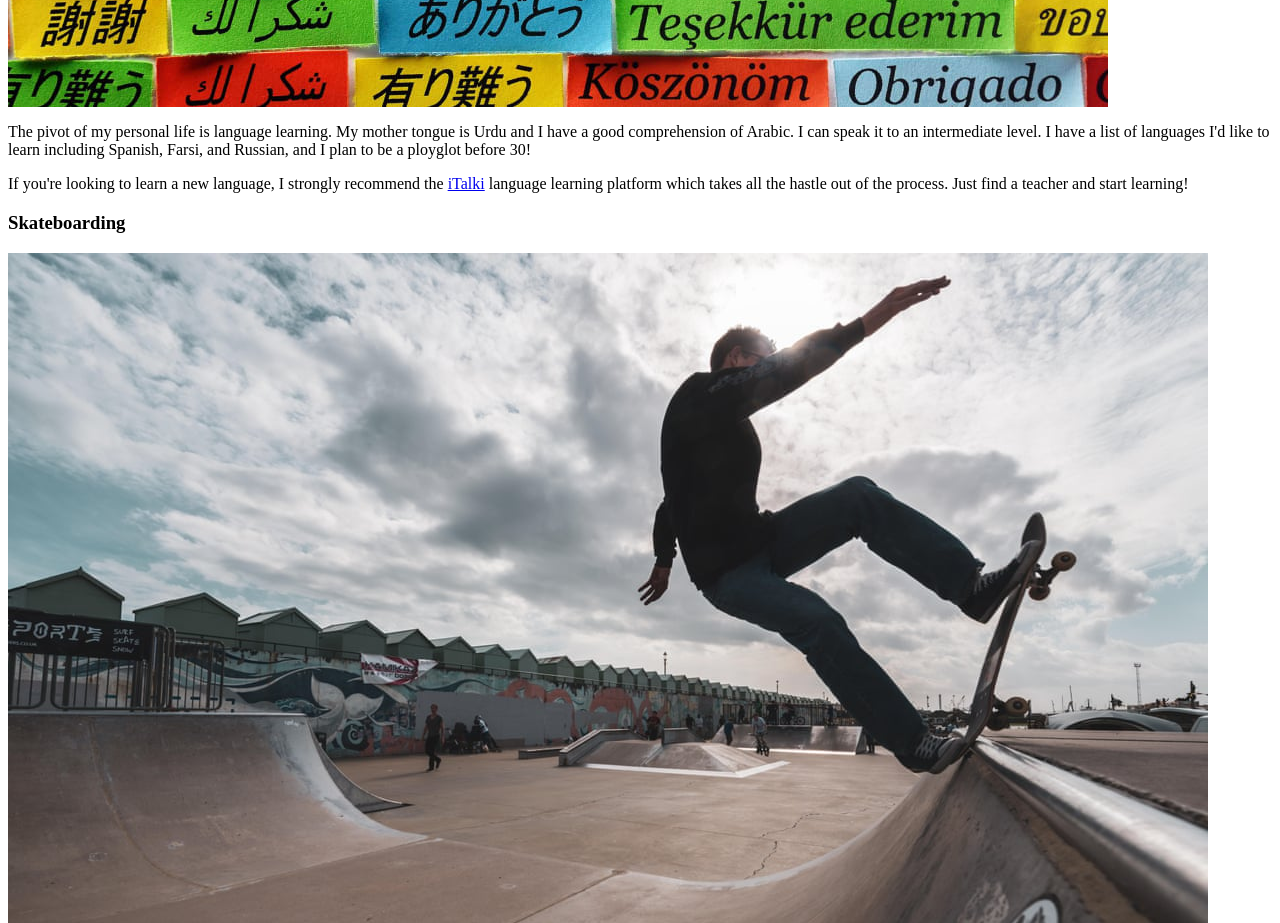
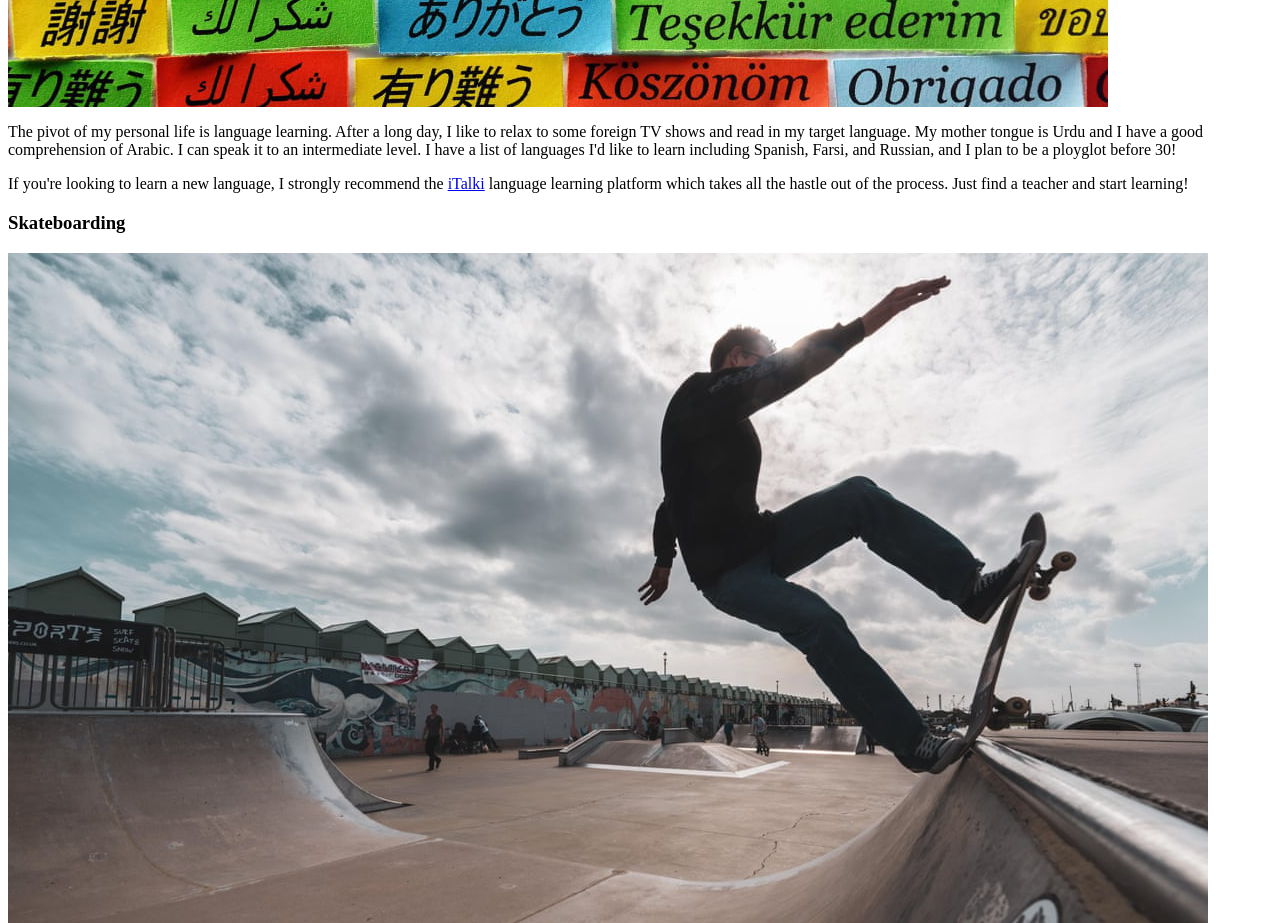
Before and after one commit to mujm4tic/personal-website, a plain HTML site: page index.html in a window 1280 px wide. Shown: the part 1220-2143 px from the top of the page. Drawn offline with Linux system fonts and the light colour scheme.

Commit message:
final touches

```diff
--- a/index.html
+++ b/index.html
@@ -51,7 +51,8 @@
             <h2>Hobbies and Activities</h2>
                 <h3>Languages</h3>
                 <img src="./images/languages.jpg" alt="">
-                <p>The pivot of my personal life is language learning. My mother tongue is Urdu and I have a good comprehension of Arabic. I can speak it to an
+                <p>The pivot of my personal life is language learning. After a long day, I like to relax to some foreign TV shows and read in my target language.
+                    My mother tongue is Urdu and I have a good comprehension of Arabic. I can speak it to an
                     intermediate level. I have a list of languages I'd like to learn including Spanish, Farsi, and Russian, and I plan to be a ployglot before 30!
                 </p>
                 <p>If you're looking to learn a new language, I strongly recommend the <a href="https://www.italki.com/" target="_blank">iTalki</a> language learning platform
```
